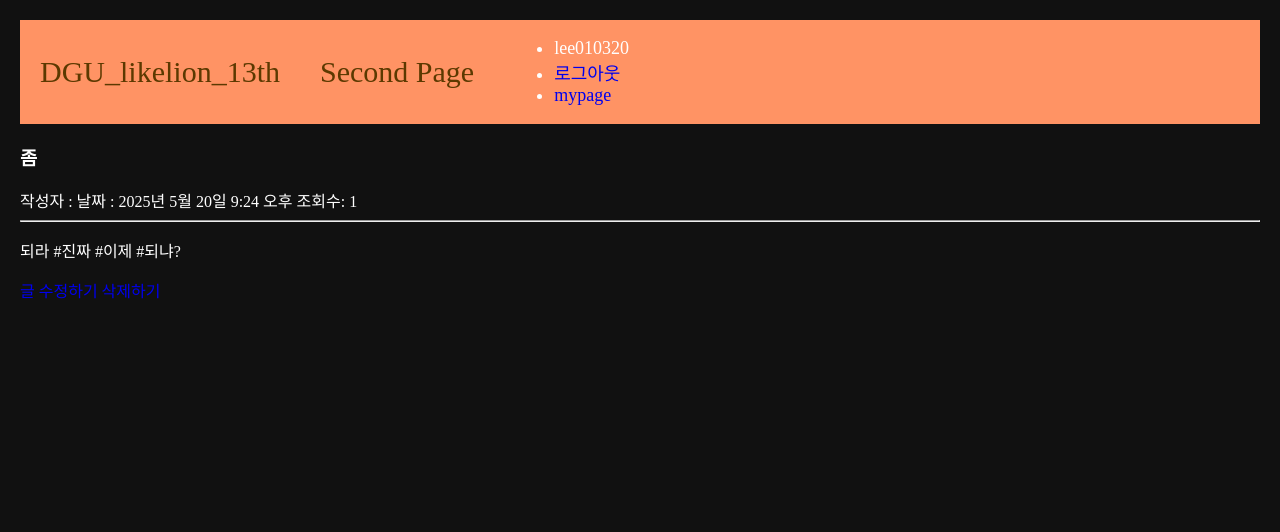
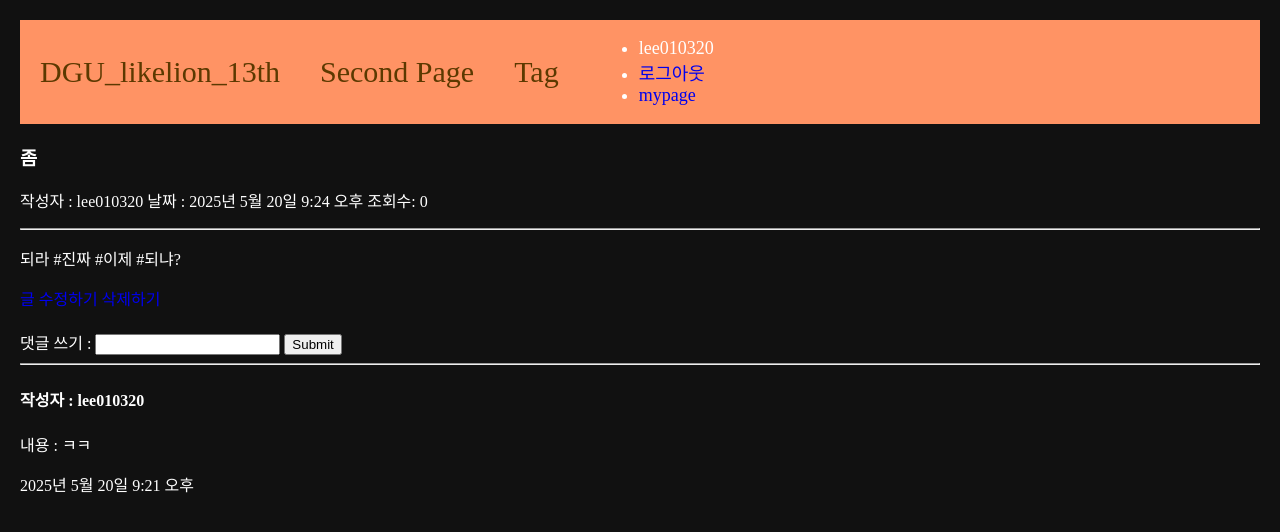
Before and after one commit to leehyunro123/likelion_13th_hw, a Django app: page /post/1 in a window 1280 px wide. Shown: the top 532 px of the page. Run offline with Django 5.2, Linux system fonts and the light colour scheme; a user stored in the database is signed in; data comes from the database, SQL or seed files in the repository; both versions use the stored data as it was after the commit.

Commit message:
6주차 과제

```diff
--- a/main/admin.py
+++ b/main/admin.py
@@ -4,3 +4,5 @@ from .models import *
 # Register your models here.
 admin.site.register(Blog)
 admin.site.register(Post)
+admin.site.register(Comment)
+admin.site.register(Tag)
--- a/main/models.py
+++ b/main/models.py
@@ -1,4 +1,11 @@
 from django.db import models
+from django.contrib.auth.models import User
+
+class Tag(models.Model):
+    name=models.CharField(max_length=50, null=False, blank=False)
+
+    def __str__(self):
+        return self.name
 
 class Blog(models.Model):
     title = models.CharField(max_length=50)
@@ -15,14 +22,22 @@ class Blog(models.Model):
 
 class Post(models.Model):
     title = models.CharField(max_length=50)
-    writer = models.CharField(max_length=30)
+    writer = models.ForeignKey(User, null=False, blank=False, on_delete=models.CASCADE)
     content = models.TextField()
     pub_date = models.DateTimeField()
     image = models.ImageField(upload_to='post/', blank=True, null=True)
     views = models.PositiveIntegerField(default=0, help_text="조회수")
-
+    tags = models.ManyToManyField(Tag, blank=True, related_name='posts')
     def __str__(self):
         return self.title
 
     def summary(self):
         return self.content[:20]
+class Comment(models.Model):
+    content = models.TextField()
+    pub_date = models.DateTimeField()
+    writer = models.ForeignKey(User, null=False, blank=False, on_delete=models.CASCADE)
+    post = models.ForeignKey(Post, null=False, blank=False, on_delete=models.CASCADE)
+
+    def str (self):
+        return self.post.title + " : " + self.content[:20] + "by" + self.writer.profile.nickname
--- a/main/templates/main/detail2.html
+++ b/main/templates/main/detail2.html
@@ -5,12 +5,37 @@
         작성자 : {{post.writer}}
         날짜 : {{post.pub_date}}
         조회수: {{ post.views }}
+        <p>
+            {% for tag in post.tags.all %}
+                <a href="{% url 'main:tag-posts' tag.id %}">#{{ tag.name }}</a>
+            {% endfor %}
+        </p>
         <hr />
         {% if blog.image %}
             <p><img src="{{ post.image.url }}" alt="사진" width="100px"></p>
         {% endif %}
         <p>{{post.content}}</p>
+        {% if post.writer == user %}
         <a href="{% url 'main:edit2' post.id %}">글 수정하기</a>
         <a href="{% url 'main:delete' post.id %}">삭제하기</a>
+        {% endif %}
     <br>
+    <div class="comment_container">
+        <div class="comment_form">
+            <h2></h2>
+            <form action="{% url 'main:detail2' post.id %}"method="POST">
+                {% csrf_token %}
+                댓글 쓰기 : <input type="text" name="content">
+                <input type="submit" name="submit">
+            </form>
+        </div>
+        <div class="comment_list">
+            {% for comment in comments %}
+            <hr>
+            <h4>작성자 : {{comment.writer}}</h4>
+            <p>내용 : {{comment.content}}</p>
+            <p>{{comment.pub_date}}</p>
+            {% endfor %}
+        </div>
+    </div>
 {% endblock %}
--- a/main/templates/main/post.html
+++ b/main/templates/main/post.html
@@ -3,10 +3,10 @@
 
 {% block content %}
 
-<form action="{% url 'main:create' %}" method="POST" enctype="multipart/form-data">
+<form action="{% url 'main:create2' %}" method="POST" enctype="multipart/form-data">
     {% csrf_token %}
     <p>제목 : <input type="text" name="title"></p>
-    <p>작성자 : <input type="text" name="writer"></p>
+    <!-- <p>작성자 : <input type="text" name="writer"></p> -->
     <p>조회수: <input type="text" name="views"></p>
     <p>사진: <input type="file" name="image"></p>
     <p>내용 : <textarea type="text" name="content" id="" cols="30" rows="10"></textarea></p>
--- a/main/urls.py
+++ b/main/urls.py
@@ -15,5 +15,7 @@ urlpatterns = [
     path('post/<int:id>', detail2, name="detail2"),
     path('edit2/<int:id>', edit2, name="edit2"),
     path('update2/<int:id>', update2, name="update2"),
-    path('delete/<int:id>', delete, name="delete")
+    path('delete/<int:id>', delete, name="delete"),
+    path('tag-list', tag_list, name="tag-list"),
+    path('tag-posts/<int:tag_id>', tag_posts, name="tag-posts"),
 ]
--- a/main/views.py
+++ b/main/views.py
@@ -67,26 +67,49 @@ def update(request, id):
     return redirect('main:detail', update_blog.id)
 
 def create2(request):
-    new_post = Post()
+    if request.user.is_authenticated:
+        new_post = Post()
 
-    new_post.title = request.POST['title']
-    new_post.writer = request.POST['writer']
-    new_post.content = request.POST['content']
-    new_post.pub_date = timezone.now()
-    new_post.image = request.FILES.get('image')
+        new_post.title = request.POST['title']
+        new_post.writer = request.user
+        new_post.content = request.POST['content']
+        new_post.pub_date = timezone.now()
+        new_post.image = request.FILES.get('image')
 
-    new_post.save()
+        new_post.save()
 
-    return redirect('main:detail', new_post.id)
+        words = new_post.content.replace('\n', ' ').replace('\r', ' ').replace('\t', ' ').split(' ')
+        tag_list = []
+
+        for w in words:
+            if len(w) > 0 and w[0] == '#':
+                tag_list.append(w[1:])
+        for t in tag_list:
+            tag, boolean = Tag.objects.get_or_create(name=t)
+            new_post.tags.add(tag.id)
+        return redirect('main:detail2', new_post.id)
+    else:
+        return redirect('account:login')
 
 def new_post(request):
     return render(request, 'main/post.html')
 
 def detail2(request, id):
     post = get_object_or_404(Post, pk=id)
+    if request.method == 'GET':
+        comments = Comment.objects.filter(post=post)
+        return render(request, 'main/detail2.html', {'post': post, 'comments': comments})
+    elif request.method == 'POST':
+        new_comment = Comment()
+        new_comment.post = post
+        new_comment.writer = request.user
+        new_comment.content = request.POST['content']
+        new_comment.pub_date = timezone.now()
+        new_comment.save()
+        return redirect('main:detail2', id)
     post.views += 1
     post.save(update_fields=['views'])
-    return render(request, 'main/detail2.html', {'post': post},)
+    return render(request, 'main/detail2.html', {'post': post})
 
 def edit2(request, id):
     edit_post = Post.objects.get(pk=id)
@@ -94,15 +117,41 @@ def edit2(request, id):
 
 def update2(request, id):
     update_post = Post.objects.get(pk=id)
-    update_post.title = request.POST['title']
-    update_post.writer = request.POST['writer']
-    update_post.content = request.POST['content']
-    update_post.pub_date = timezone.now()
-    update_post.image = request.FILES.get('image')
-    update_post.views = request.POST['views']
-    update_post.save()
+    if request.user.is_authenticated and request.user == update_post.writer:
+        update_post.title = request.POST['title']
+        update_post.content = request.POST['content']
+        update_post.pub_date = timezone.now()
+        update_post.views = request.POST.get('views', update_post.views)
+        if request.FILES.get('image'):
+            update_post.image = request.FILES.get('image')
+
+        update_post.tags.clear()
+
+        words = update_post.content.replace('\n', ' ').replace('\r', ' ').replace('\t', ' ').split(' ')
+        tag_list = []
+
+        for w in words:
+            if len(w) > 0 and w[0] == '#':
+                tag_list.append(w[1:])
+
+        for t in tag_list:
+            tag, _ = Tag.objects.get_or_create(name=t)
+            update_post.tags.add(tag.id)
+
+        update_post.save()
+        Tag.objects.filter(posts=None).delete()
+        return redirect('main:detail2', update_post.id)
+    return redirect('accounts:login', update_post.id)
 
 def delete(request, id):
     delete_post= Post.objects.get(pk=id)
     delete_post.delete()
     return redirect('main:secondpage')
+
+def tag_list(request):
+    tags = Tag.objects.all()
+    return render(request, 'main/tag-list.html',{'tags': tags})
+def tag_posts(request, tag_id):
+    tag=get_object_or_404(Tag, id=tag_id)
+    posts = tag.posts.all()
+    return render(request, 'main/tag-post.html',{'tag': tag,'posts': posts})
--- a/project/templates/shared/_navbar.html
+++ b/project/templates/shared/_navbar.html
@@ -1,6 +1,7 @@
 <nav class="navbar-container">
     <a class="navbar-link" href="{% url 'main:mainpage' %}">DGU_likelion_13th</a>
     <a class="navbar-link" href="{% url 'main:secondpage' %}">Second Page</a>
+    <a class="navbar-link" href="{% url 'main:tag-list' %}">Tag</a>
     <!--사용자 인증 정보-->
     <div class="nav-right">
         {% if user.is_authenticated %}
```
Also changed, not shown: main/templates/main/secondpage.html (+11 -10 lines), main/templates/main/tag-list.html (added, +13 -0 lines), main/templates/main/tag-post.html (added, +18 -0 lines), db.sqlite3, main/migrations/0006_alter_post_writer.py (added), main/migrations/0007_comment.py (added), main/migrations/0008_tag_post_tags.py (added), main/migrations/0009_rename_blog_comment_post.py (added), main/migrations/0010_alter_comment_post.py (added).
